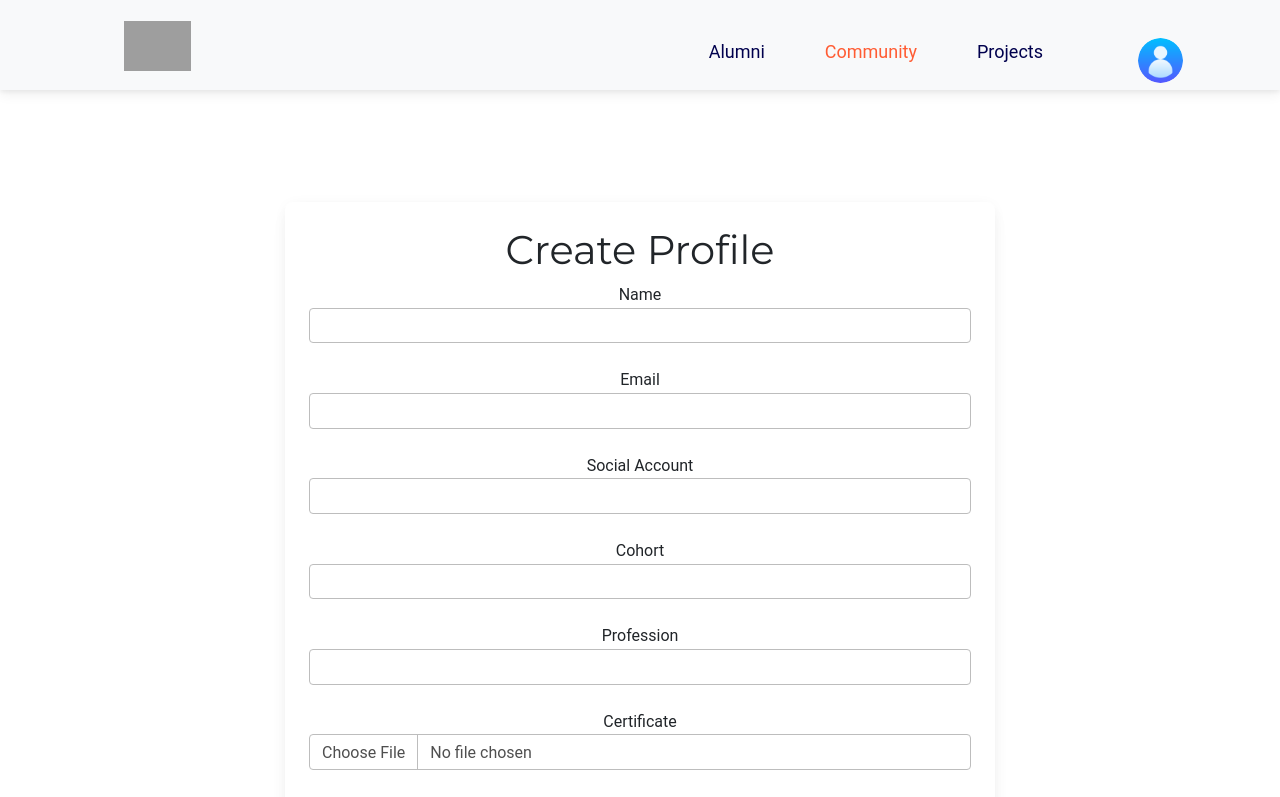
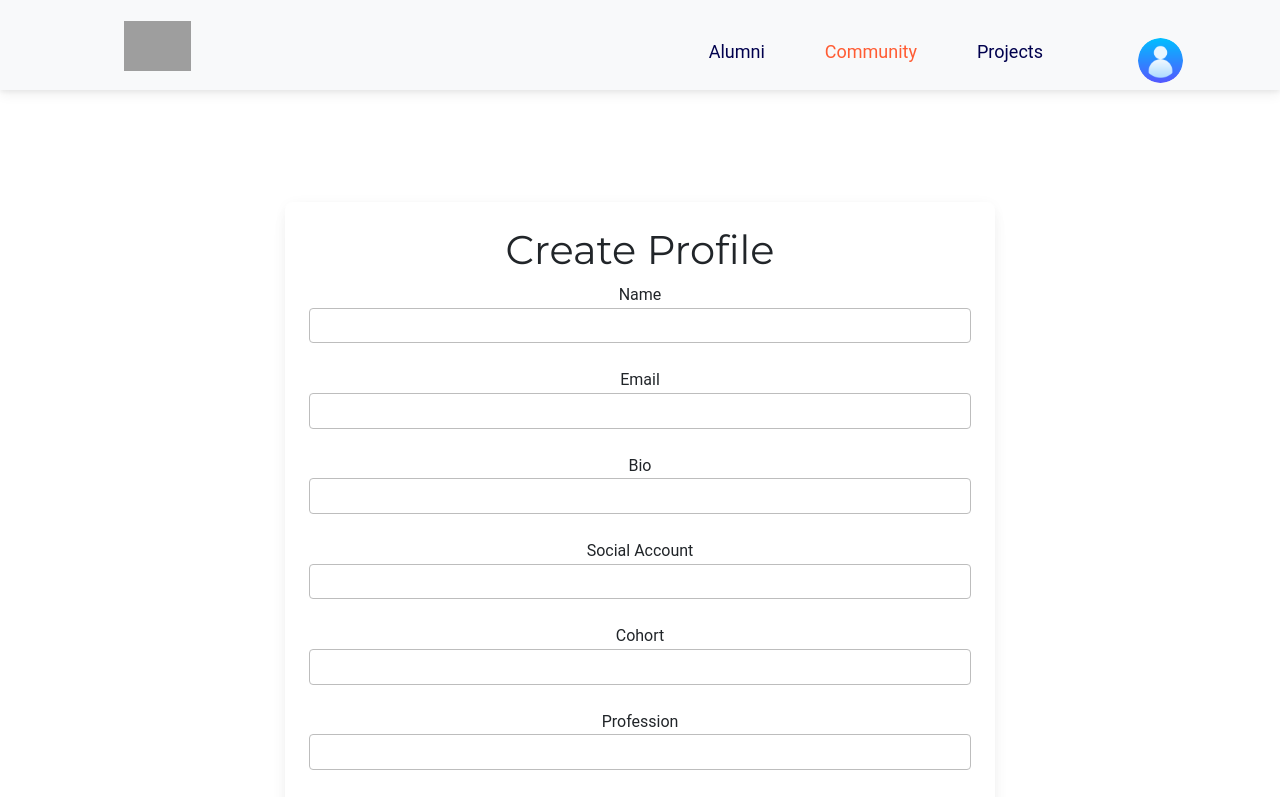
Before and after one commit to darlene9497/moringa-connect-frontend, a React (Create React App) app: page /dashboard in a window 1280 px wide. Shown: the top 797 px of the page. Built offline with nearby package versions, Linux system fonts and the light colour scheme; no server answers; grey boxes are pictures that could not be loaded.

Commit message:
Added bio to the input form

```diff
--- a/src/components/Profile/CreateProfile.jsx
+++ b/src/components/Profile/CreateProfile.jsx
@@ -4,6 +4,7 @@ const CreateProfile = () => {
   const [formData, setFormData] = useState({
     name: "",
     email: "",
+    bio:"",
     social_account: "",
     cohort: "",
     profession: "",
@@ -69,6 +70,16 @@ const CreateProfile = () => {
                 value={formData.email}
                 onChange={handleChange}
                 required
+              />
+            </div>
+            <div className="form-group mb-4">
+              <label>Bio</label>
+              <input
+                type="text"
+                className="form-control"
+                name="social_account"
+                value={formData.bio}
+                onChange={handleChange}
               />
             </div>
             <div className="form-group mb-4">
```
